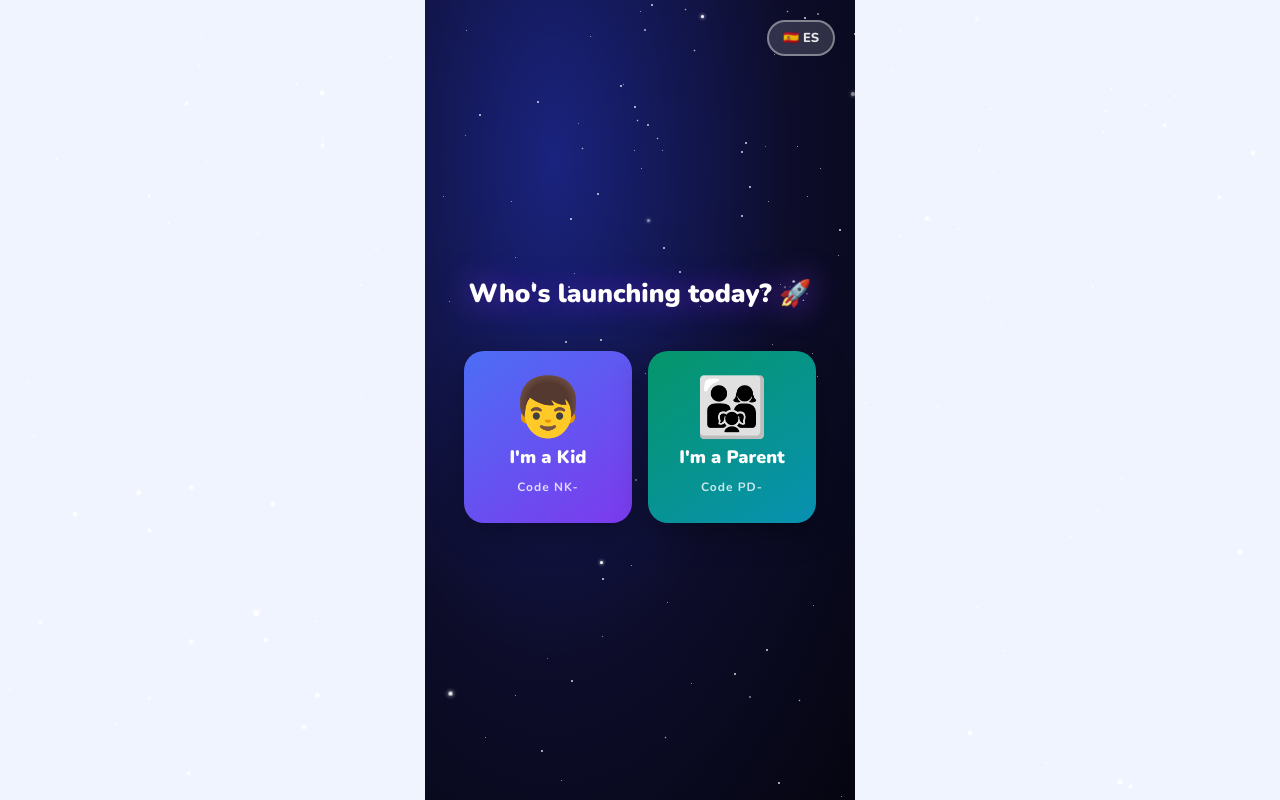
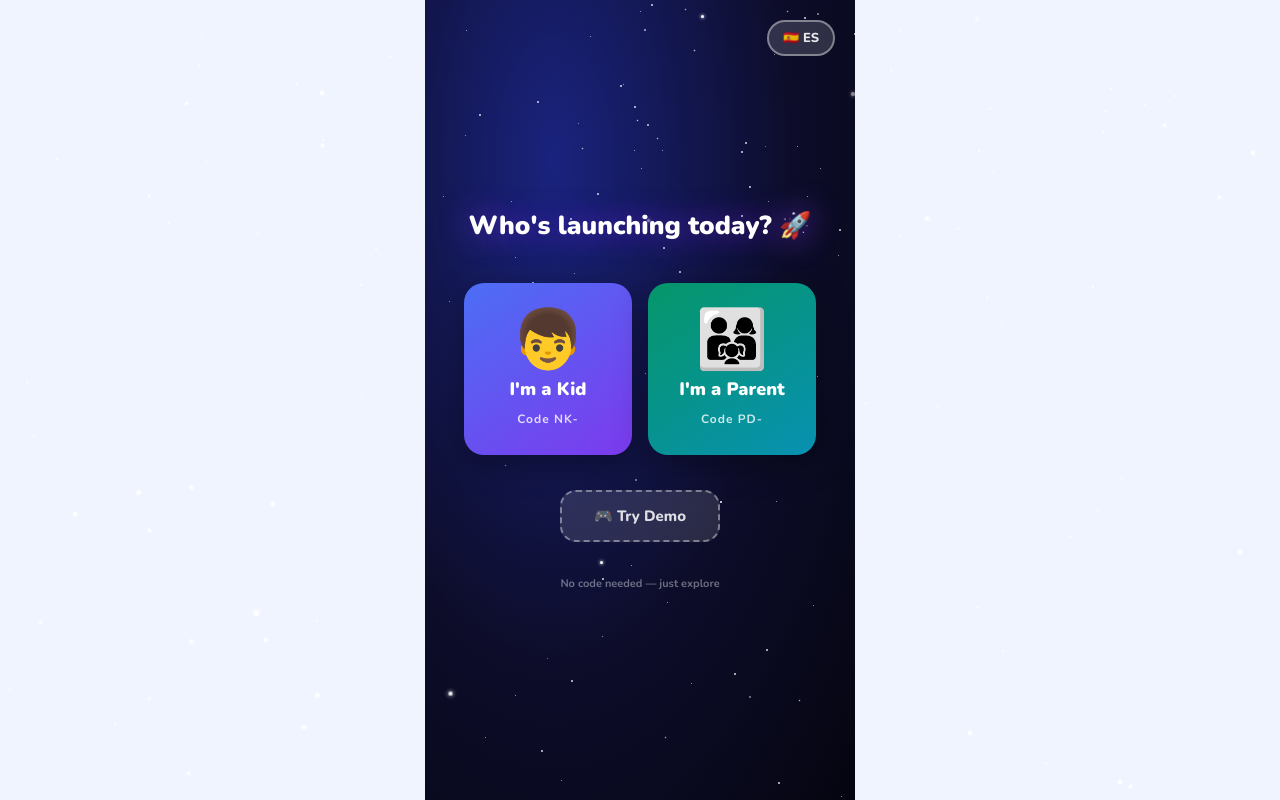
Before and after one commit to Burlyteka/focuskids, a React (Vite) app: page / in a window 1280 px wide. Built offline with nearby package versions, Linux system fonts and the light colour scheme.

Commit message:
fix: text-soft variable, nav labels always visible, demo button

```diff
--- a/src/App.jsx
+++ b/src/App.jsx
@@ -120,7 +120,8 @@ function Inner() {
     '--bg':       theme.dark ? 'rgba(10,8,30,.25)'      : 'rgba(255,255,255,.18)',
     '--card':     theme.dark ? 'rgba(255,255,255,.13)'  : 'rgba(255,255,255,.88)',
     '--text':     theme.dark ? '#EEF2FF'                : '#1E1B4B',
-    '--soft':     theme.dark ? 'rgba(238,242,255,.65)'  : '#374151',
+    '--soft':      theme.dark ? 'rgba(238,242,255,.65)'  : '#374151',
+    '--text-soft': theme.dark ? 'rgba(238,242,255,.65)'  : '#374151',
     '--purple':   theme.dark ? '#A78BFA'                : '#7C3AED',
     '--panel':    theme.dark ? 'rgba(255,255,255,.12)'  : 'rgba(0,0,0,.08)',
     '--bar-bg':   theme.dark ? 'rgba(255,255,255,.15)'  : '#E5E7EB',
--- a/src/contexts/AppContext.jsx
+++ b/src/contexts/AppContext.jsx
@@ -226,9 +226,29 @@ export function AppProvider({ children }) {
 
   // ── Saves with toast feedback on failure ──
   async function save(nkCode, data) {
+    if (userRef.current?.isDemo) return true   // demo: skip Supabase
     const ok = await saveProgress(nkCode, data)
     if (!ok) showToast('📦 Sin conexión — guardado localmente')
     return ok
+  }
+
+  function startDemo() {
+    const yesterday = new Date(Date.now() - 86400000).toISOString().slice(0, 10)
+    const demoUser  = { role: 'kid', nkCode: 'DEMO', username: 'Demo', isDemo: true }
+    const demoState = {
+      streak: { count: 2, last_date: yesterday },
+      active_bg: 'space',
+      unlocked_bgs: ['space', 'ocean'],
+      custom_reward: { name: 'Ice Cream 🍦', emoji: '🍦', stars: 50, active: true },
+    }
+    setUser(demoUser)
+    setStars(18)
+    setRoutineState(demoState)
+    setRoutinesDone(5)
+    setFocusMinutes(40)
+    setGamesPlayed(8)
+    setTasks([])
+    setView('home')
   }
 
   // ── Timer actions ──
@@ -523,7 +543,7 @@ export function AppProvider({ children }) {
   return (
     <Ctx.Provider value={{
       lang, tr, toggleLang,
-      user, login, logout, saveUsername, sessionLoading,
+      user, login, logout, saveUsername, sessionLoading, startDemo,
       stars, addStars,
       routineState, saveRoutineState,
       streak: routineState?.streak || { count: 0, last_date: null },
--- a/src/index.css
+++ b/src/index.css
@@ -13,7 +13,8 @@
   --bg:      #F0F4FF;
   --card:    #ffffff;
   --text:    #1E1B4B;
-  --soft:    #6B7280;
+  --soft:      #6B7280;
+  --text-soft: #6B7280;
   --r-sm:    14px;
   --r-md:    22px;
   --r-lg:    32px;
@@ -1005,8 +1006,8 @@ body {
 .nav-item:active { transform: scale(.84); }
 .nav-item .ni-e { font-size: 24px; transition: transform .2s; }
 .nav-item.active .ni-e { transform: scale(1.22); }
-.nav-item .ni-l { font-size: 11px; font-weight: 800; color: var(--soft); transition: color .2s; }
-.nav-item.active .ni-l { color: var(--blue); }
+.nav-item .ni-l { font-size: 11px; font-weight: 800; color: var(--text); opacity: .55; transition: color .2s, opacity .2s; }
+.nav-item.active .ni-l { color: var(--blue); opacity: 1; }
 .nav-item .ni-dot {
   width: 4px; height: 4px; border-radius: 50%;
   background: transparent; transition: background .2s;
--- a/src/views/RoleSelectView.jsx
+++ b/src/views/RoleSelectView.jsx
@@ -3,11 +3,24 @@ import { useApp } from '../contexts/AppContext.jsx'
 import StarsBg from '../components/StarsBg.jsx'
 
 export default function RoleSelectView({ onSelect }) {
-  const { tr, toggleLang, lang } = useApp()
+  const { tr, toggleLang, lang, startDemo } = useApp()
 
   return (
     <div className="login-space">
       <StarsBg />
+
+      <button
+        className="lang-btn"
+        onClick={toggleLang}
+        style={{
+          position: 'absolute', top: 20, right: 20,
+          background: 'rgba(255,255,255,.15)',
+          border: '2px solid rgba(255,255,255,.4)',
+          color: 'rgba(255,255,255,.9)',
+        }}
+      >
+        {lang === 'es' ? '🇬🇧 EN' : '🇪🇸 ES'}
+      </button>
 
       <div className="login-logo" style={{ marginBottom: 4 }}>
         <h1 style={{ fontSize: 26, lineHeight: 1.3 }}>{tr.roleWho}</h1>
@@ -27,18 +40,24 @@ export default function RoleSelectView({ onSelect }) {
         </button>
       </div>
 
+      {/* Demo button */}
       <button
-        className="lang-btn"
-        onClick={toggleLang}
+        onClick={startDemo}
         style={{
-          position: 'absolute', top: 20, right: 20,
-          background: 'rgba(255,255,255,.15)',
-          border: '2px solid rgba(255,255,255,.4)',
-          color: 'rgba(255,255,255,.9)',
+          marginTop: 8,
+          background: 'rgba(255,255,255,.12)',
+          border: '2px dashed rgba(255,255,255,.4)',
+          borderRadius: 16, padding: '14px 32px',
+          fontFamily: 'var(--font)', fontWeight: 800, fontSize: 15,
+          color: 'rgba(255,255,255,.85)', cursor: 'pointer',
+          display: 'flex', alignItems: 'center', gap: 8,
         }}
       >
-        {lang === 'es' ? '🇬🇧 EN' : '🇪🇸 ES'}
+        🎮 {lang === 'es' ? 'Probar Demo' : 'Try Demo'}
       </button>
+      <p style={{ fontSize: 11, fontWeight: 700, color: 'rgba(255,255,255,.4)', marginTop: 6 }}>
+        {lang === 'es' ? 'Sin código — solo explorar' : 'No code needed — just explore'}
+      </p>
     </div>
   )
 }
```
